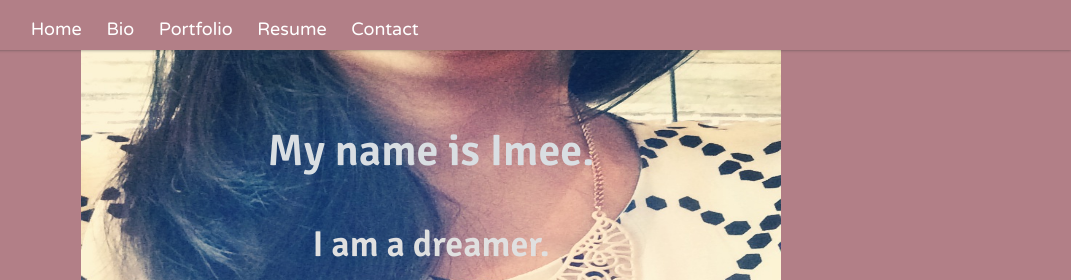
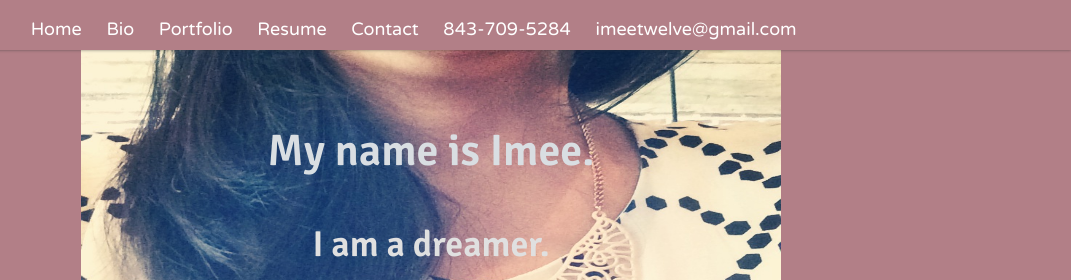
Before and after one commit to imee12/imee12.github.io, a website: page index.html in a window 1280 px wide. Shown: the top 280 px of the page, 209-1280 px from the left. Drawn offline with Linux system fonts and the light colour scheme.

Commit message:
CV changed

```diff
--- a/index.html
+++ b/index.html
@@ -17,6 +17,8 @@
         <li><a href="#portfolio">Portfolio</a></li>
         <li><a href="#cv">Resume</a></li>
         <li><a href="#contact">Contact</a></li>
+        <li><a href="tel:+1-843-709-5284">843-709-5284</li>
+          <li><a href="mailto:imeetwelve@gmail.com">imeetwelve@gmail.com</li>
     </ul>
     </div>
   </nav>
@@ -114,7 +116,7 @@
       <li>Final Draft</li>
     </div>
 
-    <p><a class="button-dark" href="images/ResumeDev.pdf">View Full Resume</a>
+    <p><a class="button-dark" href="images/cvport.pdf">View Full Resume</a>
   <!--   <a class="button-dark" href="//github.com/sixrevisions/fixed-navigation-bar">View Source on GitHub</a></p> -->
   </div>
 <br>
@@ -144,14 +146,14 @@
 <div class="iconq">
 <a href="http://www.imdb.com/name/nm3965518/"><img class="iconz" src="images/imdbic.png" width="40px" alt="">
   <a href="mailto:imeetwelve@gmail.com"><img class="iconz"src="images/gmailz.png" width="40px" alt="">
-    <a href="https://www.linkedin.com/profile/public-profile-settings?trk=prof-edit-edit-public_profile"><img class="iconz" src="images/linkedin.png" width="40px" alt="">
+    <a href="https://www.linkedin.com/pub/imee-cuison/b2/aaa/4b7"><img class="iconz" src="images/linkedin.png" width="40px" alt="">
 <a href="https://twitter.com/imee12"><img class="iconz" src="images/twit.png" width="40px" alt="">
 <a href="https://github.com/imee12"><img src="images/gitic.png" width="40px" alt="">
 
   <div class="icc">
-    <p>843-709-5284</p> |
+    <a href="tel:+1-843-709-5284"><p>843-709-5284</p> |
 
-    <p>  imeetwelve@gmail.com</p>
+    <a href="mailto:imeetwelve@gmail.com"><p>  imeetwelve@gmail.com</p>
   </div>
 </div>
 <br>
```
